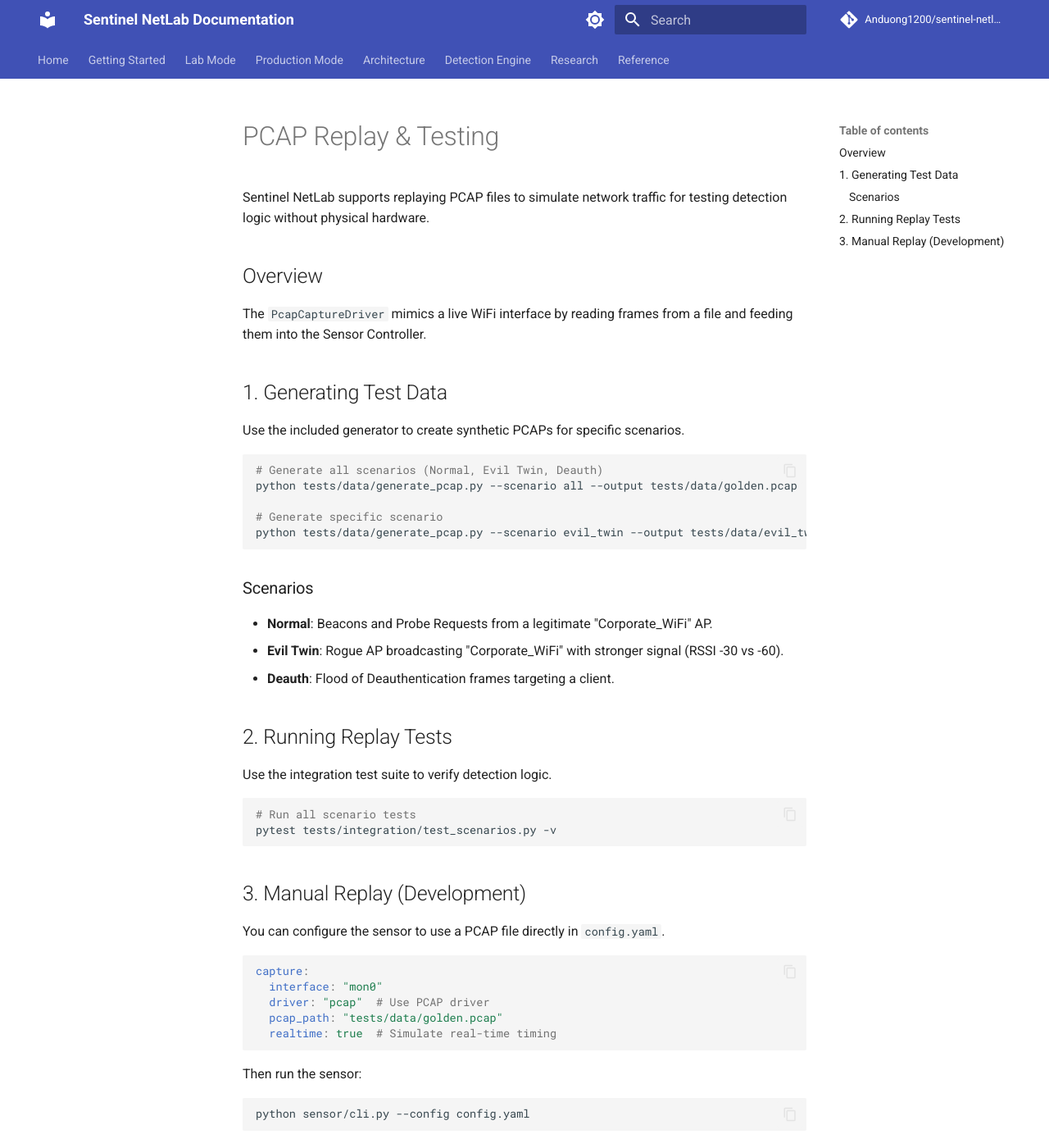
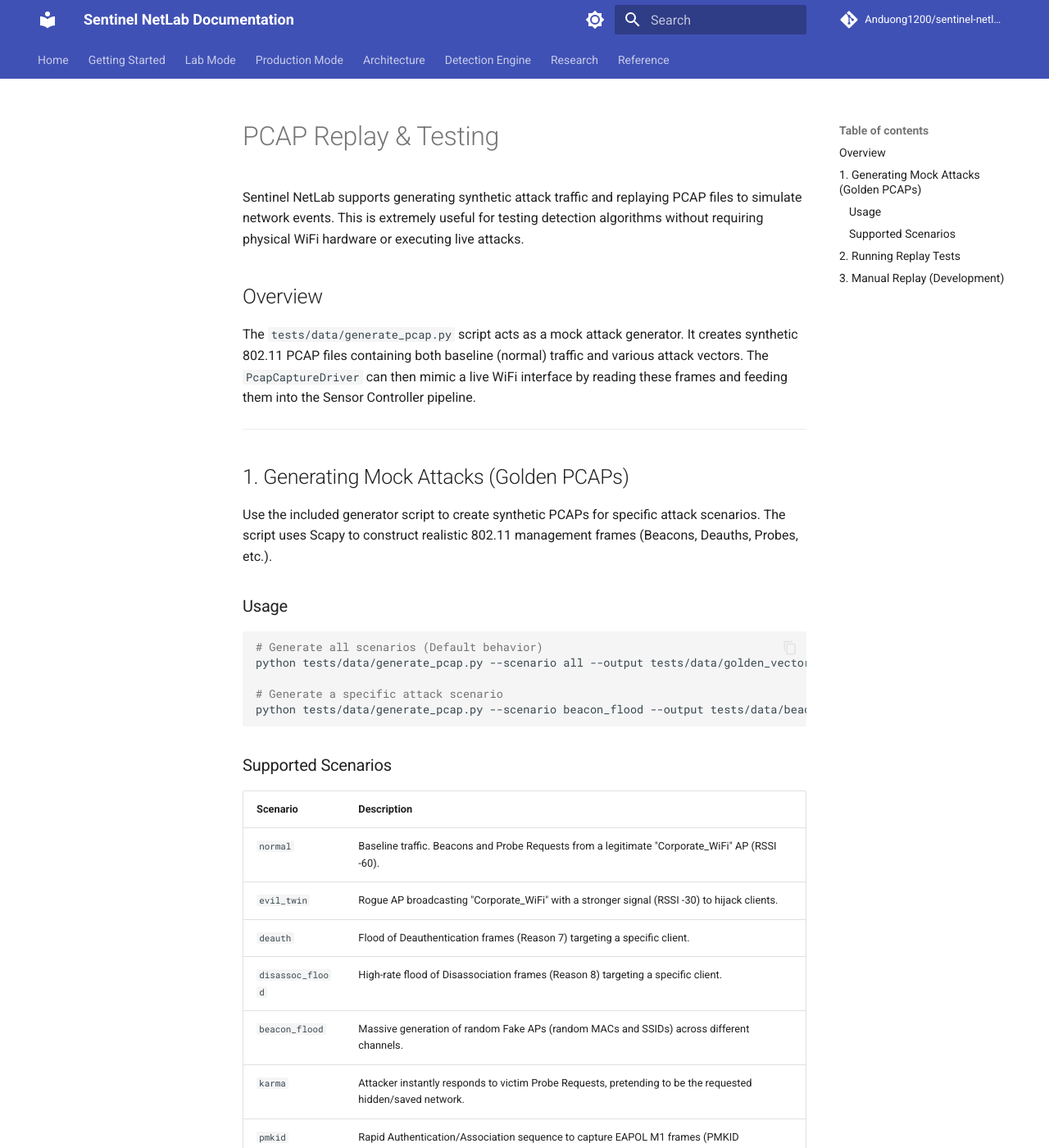
Before and after one commit to Anduong1200/sentinel-netlab, an MkDocs documentation site: the page built from docs/testing/pcap_replay.md, in a window 1280 px wide and 1400 px high. Shown: the whole window at 82% size. Built offline with MkDocs 1.6.1 and Material for MkDocs 9.7.7, drawn with Linux system fonts in a browser that asks for light colours; comment, search, counter and statistics services are not loaded; some of the changed text lies outside the part shown.

Commit message:
docs: update sensor documentation and document mock attack generator
- Updated `sensor/README.md` to reflect the latest file structure, CLI commands (`sensor_cli.py`), and moved components (`algos/`).
- Created `docs/testing/pcap_replay.md` (and updated it) to document the usage of `tests/data/generate_pcap.py` for generating synthetic attacks (Beacon Flood, Karma, PMKID, etc.).
- Fixed a minor `type: ignore` typing error in `sensor/replay/pcap_reader.py` found during `make pre-commit`.

Co-authored-by: Anduong1200 <148560755+Anduong1200@users.noreply.github.com>

````diff
--- a/docs/testing/pcap_replay.md
+++ b/docs/testing/pcap_replay.md
@@ -1,47 +1,72 @@
 # PCAP Replay & Testing
 
-Sentinel NetLab supports replaying PCAP files to simulate network traffic for testing detection logic without physical hardware.
+Sentinel NetLab supports generating synthetic attack traffic and replaying PCAP files to simulate network events. This is extremely useful for testing detection algorithms without requiring physical WiFi hardware or executing live attacks.
 
 ## Overview
 
-The `PcapCaptureDriver` mimics a live WiFi interface by reading frames from a file and feeding them into the Sensor Controller.
+The `tests/data/generate_pcap.py` script acts as a mock attack generator. It creates synthetic 802.11 PCAP files containing both baseline (normal) traffic and various attack vectors. The `PcapCaptureDriver` can then mimic a live WiFi interface by reading these frames and feeding them into the Sensor Controller pipeline.
 
-## 1. Generating Test Data
-Use the included generator to create synthetic PCAPs for specific scenarios.
+---
+
+## 1. Generating Mock Attacks (Golden PCAPs)
+
+Use the included generator script to create synthetic PCAPs for specific attack scenarios. The script uses Scapy to construct realistic 802.11 management frames (Beacons, Deauths, Probes, etc.).
+
+### Usage
 
 ```bash
-# Generate all scenarios (Normal, Evil Twin, Deauth)
-python tests/data/generate_pcap.py --scenario all --output tests/data/golden.pcap
+# Generate all scenarios (Default behavior)
+python tests/data/generate_pcap.py --scenario all --output tests/data/golden_vectors.pcap
 
-# Generate specific scenario
-python tests/data/generate_pcap.py --scenario evil_twin --output tests/data/evil_twin.pcap
+# Generate a specific attack scenario
+python tests/data/generate_pcap.py --scenario beacon_flood --output tests/data/beacon_flood.pcap
 ```
 
-### Scenarios
-- **Normal**: Beacons and Probe Requests from a legitimate "Corporate_WiFi" AP.
-- **Evil Twin**: Rogue AP broadcasting "Corporate_WiFi" with stronger signal (RSSI -30 vs -60).
-- **Deauth**: Flood of Deauthentication frames targeting a client.
+### Supported Scenarios
+
+| Scenario | Description |
+| :--- | :--- |
+| `normal` | Baseline traffic. Beacons and Probe Requests from a legitimate "Corporate_WiFi" AP (RSSI -60). |
+| `evil_twin` | Rogue AP broadcasting "Corporate_WiFi" with a stronger signal (RSSI -30) to hijack clients. |
+| `deauth` | Flood of Deauthentication frames (Reason 7) targeting a specific client. |
+| `disassoc_flood` | High-rate flood of Disassociation frames (Reason 8) targeting a specific client. |
+| `beacon_flood` | Massive generation of random Fake APs (random MACs and SSIDs) across different channels. |
+| `karma` | Attacker instantly responds to victim Probe Requests, pretending to be the requested hidden/saved network. |
+| `pmkid` | Rapid Authentication/Association sequence to capture EAPOL M1 frames (PMKID Harvesting). |
+| `all` | Generates a single PCAP containing all of the above scenarios sequentially. |
+
+---
 
 ## 2. Running Replay Tests
-Use the integration test suite to verify detection logic.
+
+The integration test suite utilizes these generated PCAPs to verify that the detection logic in the `algos/` directory correctly identifies the threats.
 
 ```bash
 # Run all scenario tests
 pytest tests/integration/test_scenarios.py -v
 ```
 
+*(Note: Ensure you have generated the `golden_vectors.pcap` file before running the integration tests, or use the `MockCaptureDriver` depending on the test suite configuration.)*
+
+---
+
 ## 3. Manual Replay (Development)
-You can configure the sensor to use a PCAP file directly in `config.yaml`.
+
+You can configure the Sentinel NetLab sensor to read directly from a generated PCAP file instead of a live network interface. This is done by modifying your `config.yaml`.
 
 ```yaml
 capture:
-  interface: "mon0"
-  driver: "pcap"  # Use PCAP driver
-  pcap_path: "tests/data/golden.pcap"
-  realtime: true  # Simulate real-time timing
+  interface: "wlan0mon"
+  driver: "pcap"  # Instructs the sensor to use the PCAP driver
+  pcap_path: "tests/data/golden_vectors.pcap" # Path to your generated mock attack file
+  realtime: true  # Simulates original frame timing instead of processing instantly
 ```
 
 Then run the sensor:
+
 ```bash
-python sensor/cli.py --config config.yaml
+# Ensure you are using the correct entry point (e.g., sensor_cli.py or cli.py)
+python sensor/sensor_cli.py --config config.yaml
 ```
+
+When running in this mode, the sensor will process the synthetic frames exactly as if they were sniffed over the air, allowing you to observe the risk scoring and alert generation in real-time.
````
Also changed, not shown: sensor/README.md (+23 -11 lines), 1 other file.
